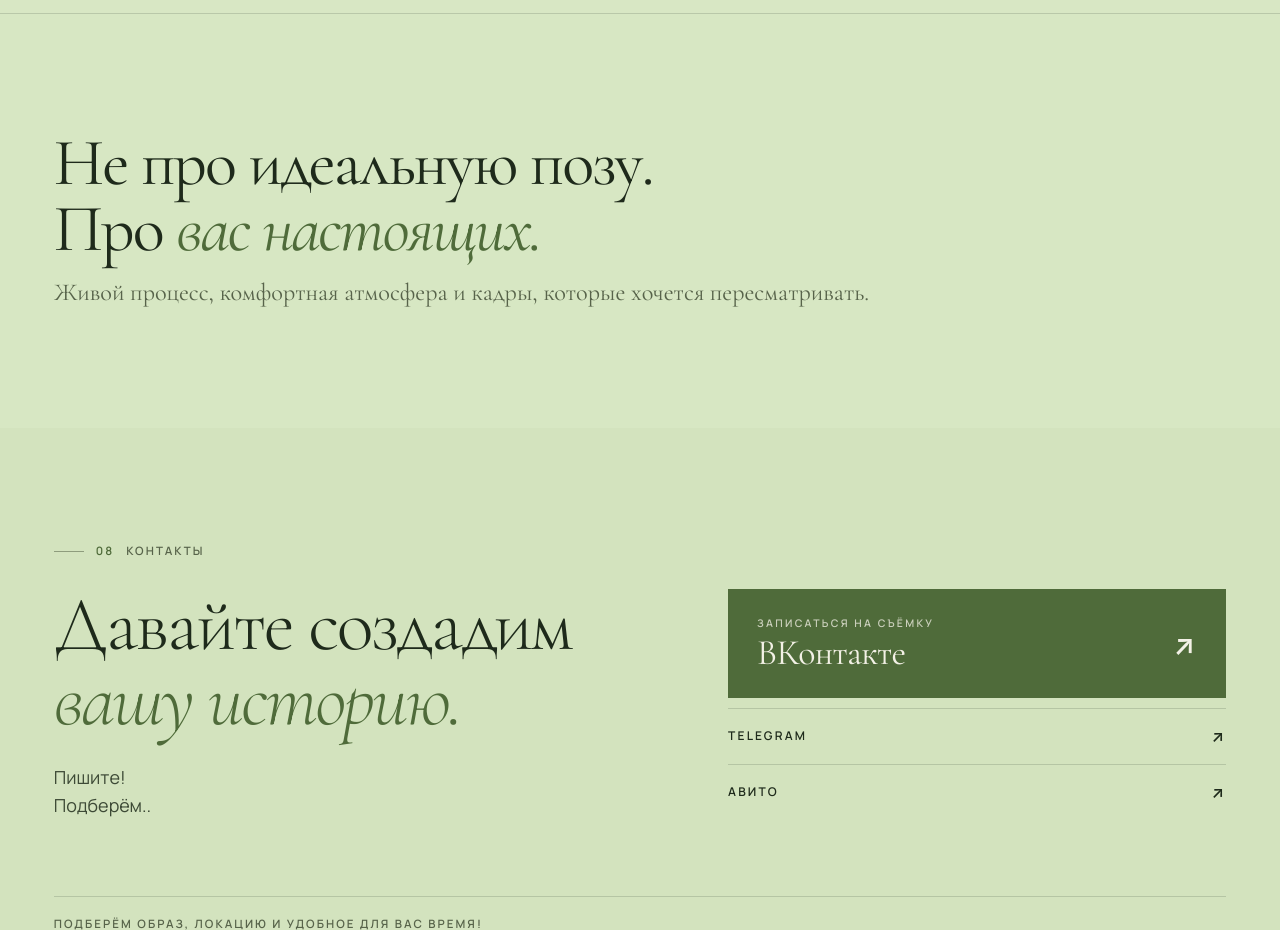
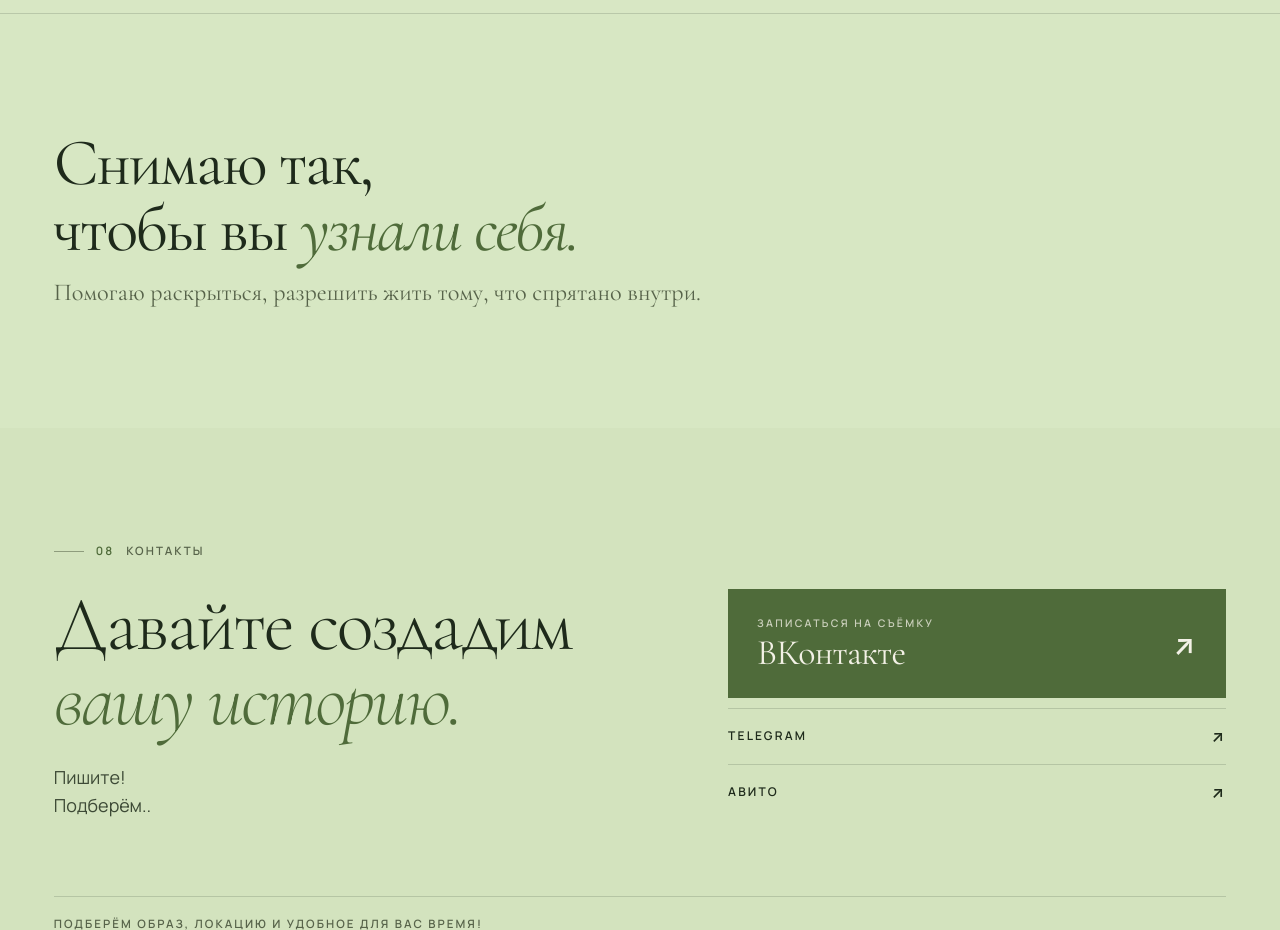
Before and after one commit to Realistiks/photocaseif, a plain HTML site: page about.html in a window 1280 px wide. Shown: the part 2020-2950 px from the top of the page. Drawn offline with Linux system fonts and the light colour scheme.

Commit message:
Replace about quote with story phrases

```diff
--- a/about.html
+++ b/about.html
@@ -120,10 +120,10 @@
 
   <section class="about-quote" aria-label="Подход к съёмке">
     <p class="about-quote__text reveal">
-      Не про идеальную позу.<br>
-      Про <em>вас настоящих.</em>
+      Снимаю так,<br>
+      чтобы вы <em>узнали себя.</em>
     </p>
-    <p class="about-quote__note reveal">Живой процесс, комфортная атмосфера и кадры, которые хочется пересматривать.</p>
+    <p class="about-quote__note reveal">Помогаю раскрыться, разрешить жить тому, что спрятано внутри.</p>
   </section>
 
   <section class="contact" id="contact" aria-labelledby="contactTitle">
```
